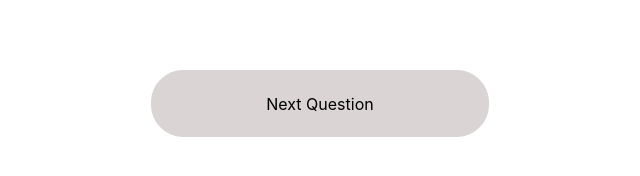
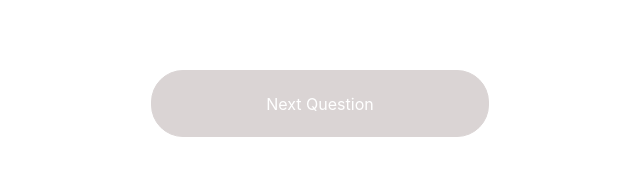
Before and after one commit to SHonour/quizapp, a React (Vite) app: page / in a window 1280 px wide. Shown: the part 578-754 px from the top of the page, without its empty margins (320-960 px from the left). Built offline with nearby package versions, Linux system fonts and the light colour scheme.

Commit message:
colour change

```diff
--- a/src/components/NextButton.jsx
+++ b/src/components/NextButton.jsx
@@ -4,7 +4,7 @@ function NextButton ({ goToNext, showFeedback, nextDisabled }) {
     onClick={goToNext}
     disabled={nextDisabled}
 
-    className={`w-84.5 h-16.75 border border-[#DAD4D4] rounded-4xl cursor-pointer hover:scale-105 mt-31.75 ${showFeedback? "bg-[#4E1A1A]" : "bg-[#DAD4D4]"}`}
+    className={`w-84.5 h-16.75 border border-[#DAD4D4] rounded-4xl cursor-pointer hover:scale-105 mt-31.75 ${showFeedback? "bg-[#4E1A1A]" : "bg-[#DAD4D4]"} text-white`}
     >Next Question</button>
     )
 }
```
